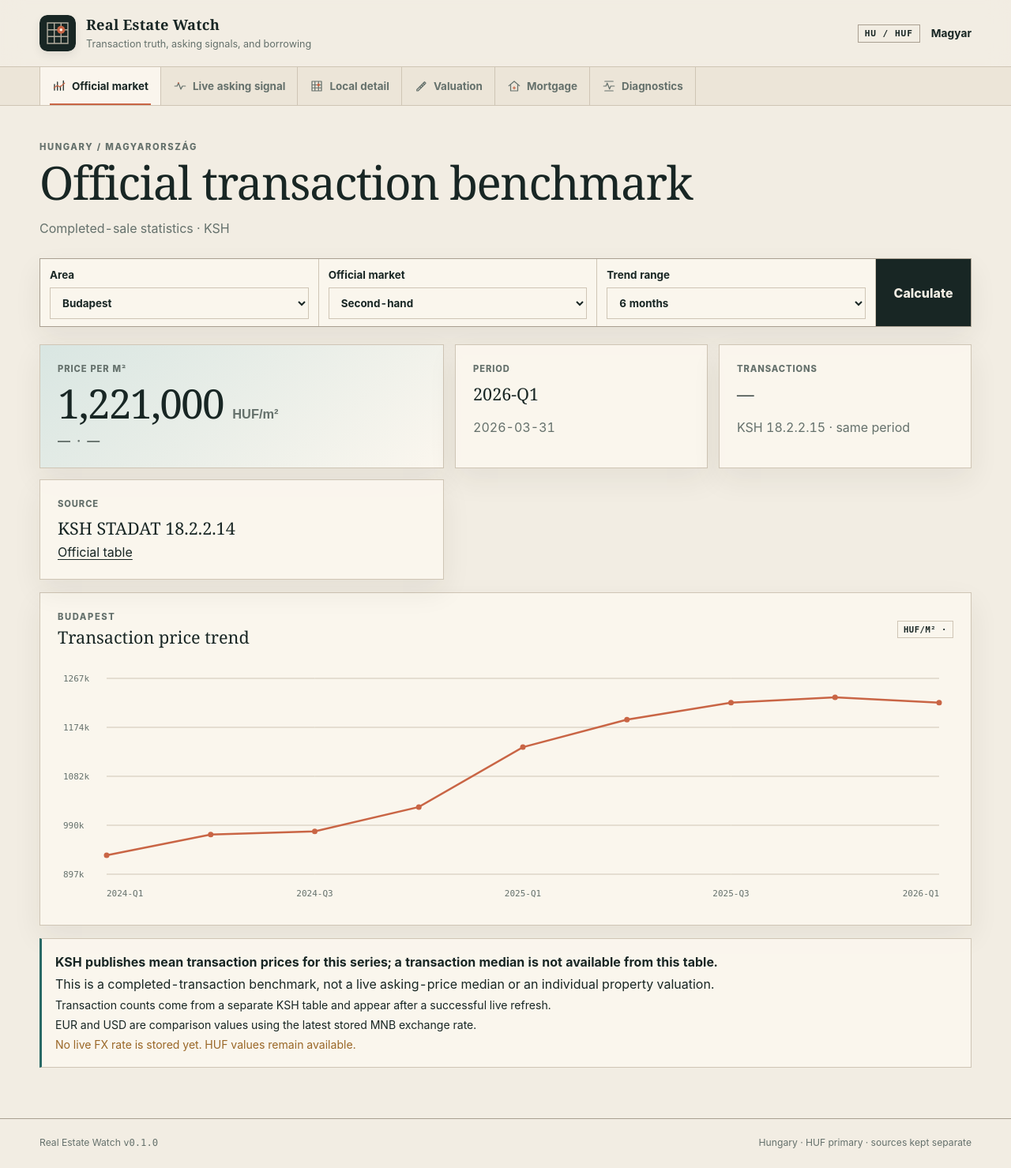
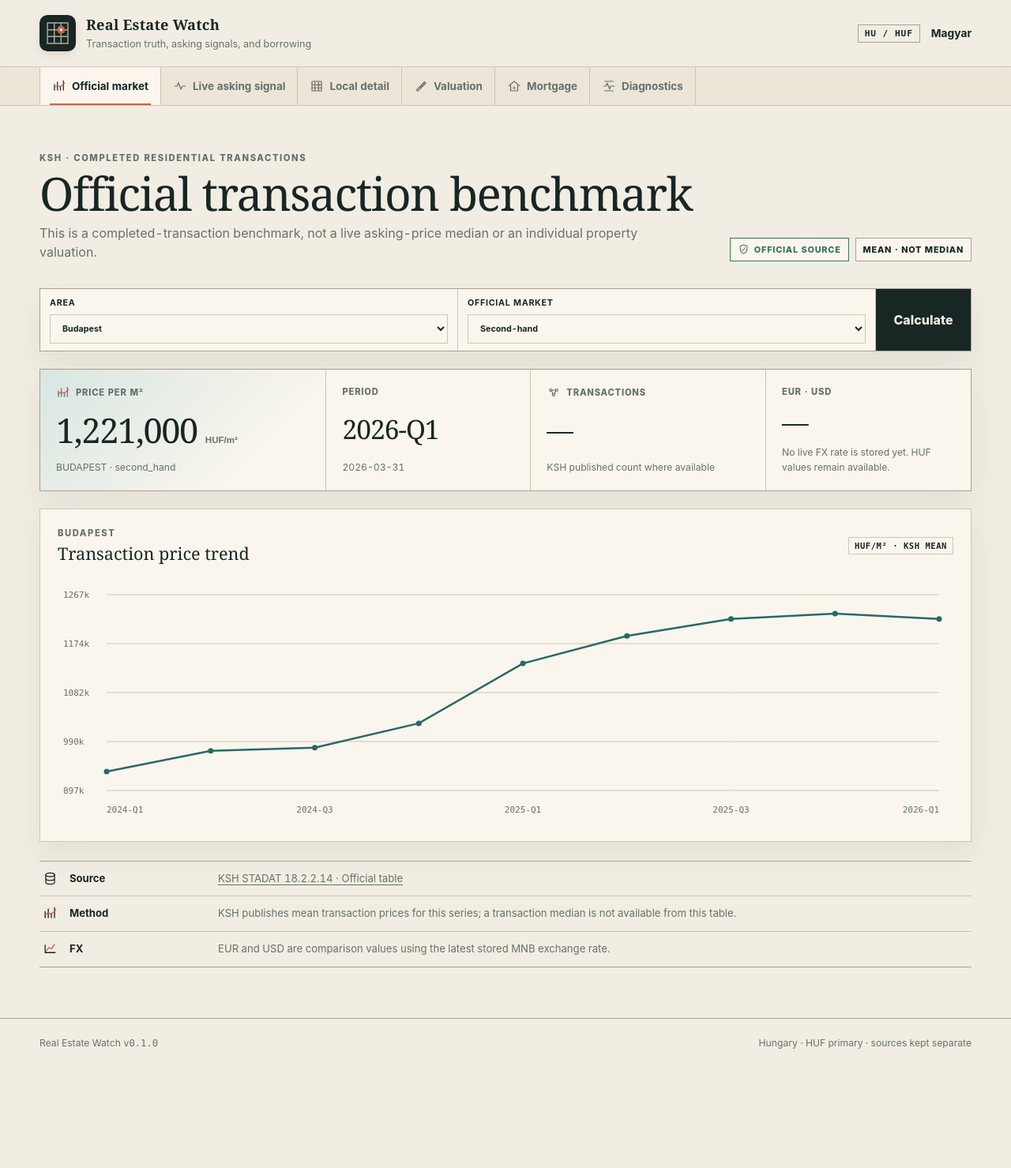
Before and after one commit to ArrowSK/real-estate-watch, a FastAPI app: page / in a window 1280 px wide. Shown: the whole page at 79% size. After the commit the page ends 1328 px from the top, so only its background shows below. Run offline with FastAPI, Linux system fonts and the light colour scheme.

Commit message:
Present official transaction data as a market ledger

```diff
--- a/app/templates/market.html
+++ b/app/templates/market.html
@@ -1,20 +1,20 @@
 {% extends "base.html" %}
+{% from "_icons.html" import icon %}
 {% block title %}{{ t.market }} · {{ t.app_name }}{% endblock %}
 {% block content %}
-<section class="hero compact">
+<section class="hero ledger-hero">
   <div>
-    <p class="eyebrow">Hungary / Magyarország</p>
+    <p class="eyebrow">KSH · completed residential transactions</p>
     <h1>{{ t.current_benchmark }}</h1>
-    <p class="muted">{{ t.official_transaction_data }} · KSH</p>
+    <p class="hero-copy">{{ t.data_caveat }}</p>
   </div>
+  <div class="hero-stamps"><span class="stamp ok">{{ icon('shield', 15) }} Official source</span><span class="stamp">Mean · not median</span></div>
 </section>
 
-<form class="filter-bar" method="get" action="/">
+<form class="filter-bar technical" method="get" action="/">
   <label>{{ t.area }}
     <select name="area">
-      {% for item in areas %}
-      <option value="{{ item.code }}" {% if item.code == selected_area %}selected{% endif %}>{{ item.name_hu if lang == 'hu' else item.name_en }}</option>
-      {% endfor %}
+      {% for item in areas %}<option value="{{ item.code }}" {% if item.code == selected_area %}selected{% endif %}>{{ item.name_hu if lang == 'hu' else item.name_en }}</option>{% endfor %}
     </select>
   </label>
   <label>{{ t.market }}
@@ -23,65 +23,47 @@
       <option value="new" {% if selected_market == 'new' %}selected{% endif %}>{{ t.new }}</option>
     </select>
   </label>
-  <label>{{ 'Időtáv' if lang == 'hu' else 'Trend range' }}
-    <select name="range">
-      <option value="6m" {% if selected_range == '6m' %}selected{% endif %}>{{ '6 hónap' if lang == 'hu' else '6 months' }}</option>
-      <option value="1y" {% if selected_range == '1y' %}selected{% endif %}>{{ '1 év' if lang == 'hu' else '1 year' }}</option>
-      <option value="all" {% if selected_range == 'all' %}selected{% endif %}>{{ 'Teljes idősor' if lang == 'hu' else 'All history' }}</option>
-    </select>
-  </label>
   <button type="submit">{{ t.calculate }}</button>
 </form>
 
 {% if latest %}
-<section class="grid metrics-grid">
-  <article class="card metric-card primary">
-    <p class="label">{{ t.price_per_m2 }}</p>
-    <p class="metric">{{ fmt(latest.price_huf_m2, 0) }} <span>HUF/m²</span></p>
-    <p class="submetric">
-      {% if converted.EUR %}€{{ fmt(converted.EUR, 0) }}{% else %}—{% endif %}
-      <span>·</span>
-      {% if converted.USD %}${{ fmt(converted.USD, 0) }}{% else %}—{% endif %}
-    </p>
+<section class="metric-strip">
+  <article class="metric-cell lead">
+    <div class="metric-kicker">{{ icon('market', 18) }} {{ t.price_per_m2 }}</div>
+    <div class="metric-value">{{ fmt(latest.price_huf_m2, 0) }} <small>HUF/m²</small></div>
+    <div class="metric-foot">{{ selected_area }} · {{ selected_market }}</div>
   </article>
-  <article class="card">
-    <p class="label">{{ t.period }}</p>
-    <p class="large-text">{{ latest.period }}</p>
-    <p class="muted">{{ latest.observation_date }}</p>
+  <article class="metric-cell">
+    <div class="metric-kicker">{{ t.period }}</div>
+    <div class="metric-value compact">{{ latest.period }}</div>
+    <div class="metric-foot">{{ latest.observation_date }}</div>
   </article>
-  <article class="card">
-    <p class="label">{{ 'Tranzakciók' if lang == 'hu' else 'Transactions' }}</p>
-    <p class="large-text">{{ fmt(latest.sample_size, 0) if latest.sample_size is not none else '—' }}</p>
-    <p class="muted">{{ 'KSH 18.2.2.15 · ugyanaz az időszak' if lang == 'hu' else 'KSH 18.2.2.15 · same period' }}</p>
+  <article class="metric-cell">
+    <div class="metric-kicker">{{ icon('sample', 18) }} {{ t.transactions }}</div>
+    <div class="metric-value compact">{{ latest.sample_size or '—' }}</div>
+    <div class="metric-foot">KSH published count where available</div>
   </article>
-  <article class="card">
-    <p class="label">{{ t.source }}</p>
-    <p class="large-text">KSH STADAT 18.2.2.14</p>
-    <a href="{{ latest.source_url }}" rel="noreferrer">{{ t.official_table }}</a>
+  <article class="metric-cell">
+    <div class="metric-kicker">EUR · USD</div>
+    <div class="metric-value compact">{% if converted.EUR %}€{{ fmt(converted.EUR, 0) }}{% else %}—{% endif %}</div>
+    <div class="metric-foot">{% if converted.USD %}${{ fmt(converted.USD, 0) }} /m²{% else %}{{ t.no_fx }}{% endif %}</div>
   </article>
 </section>
 
-<section class="card chart-card">
-  <div class="section-heading">
-    <div>
-      <p class="eyebrow">{{ selected_area }}</p>
-      <h2>{{ t.trend }}</h2>
-    </div>
-    <span class="pill">HUF/m² · {{ selected_range|upper }}</span>
+<section class="panel chart-panel">
+  <div class="panel-head">
+    <div><p class="eyebrow">{{ selected_area }}</p><h2>{{ t.trend }}</h2></div>
+    <span class="unit-chip">HUF/m² · KSH mean</span>
   </div>
-  <div class="chart-wrap">
-    <canvas id="marketChart" aria-label="{{ t.trend }}" data-series='{{ chart | tojson }}'></canvas>
-  </div>
+  <div class="chart-wrap"><canvas id="marketChart" data-market-chart data-tone="official" data-series='{{ chart | tojson }}' aria-label="{{ t.trend }}"></canvas></div>
 </section>
 
-<section class="notice">
-  <p><strong>{{ t.mean_note }}</strong></p>
-  <p>{{ t.data_caveat }}</p>
-  <p class="small">{{ 'A tranzakciószám külön KSH táblából származik, és csak sikeres élő frissítés után jelenik meg.' if lang == 'hu' else 'Transaction counts come from a separate KSH table and appear after a successful live refresh.' }}</p>
-  <p class="small">{{ t.small_currency_note }}</p>
-  {% if not fx %}<p class="small warning-text">{{ t.no_fx }}</p>{% endif %}
+<section class="provenance-band">
+  <div>{{ icon('source', 19) }}<strong>{{ t.source }}</strong><span><a href="{{ latest.source_url }}" rel="noreferrer">KSH STADAT 18.2.2.14 · {{ t.official_table }}</a></span></div>
+  <div>{{ icon('market', 19) }}<strong>{{ t.method }}</strong><span>{{ t.mean_note }}</span></div>
+  <div>{{ icon('trend', 19) }}<strong>FX</strong><span>{{ t.small_currency_note }}</span></div>
 </section>
 {% else %}
-<section class="notice warning"><p>{{ t.not_available }}</p></section>
+<section class="empty-ledger"><h2>{{ t.not_available }}</h2></section>
 {% endif %}
 {% endblock %}
```
